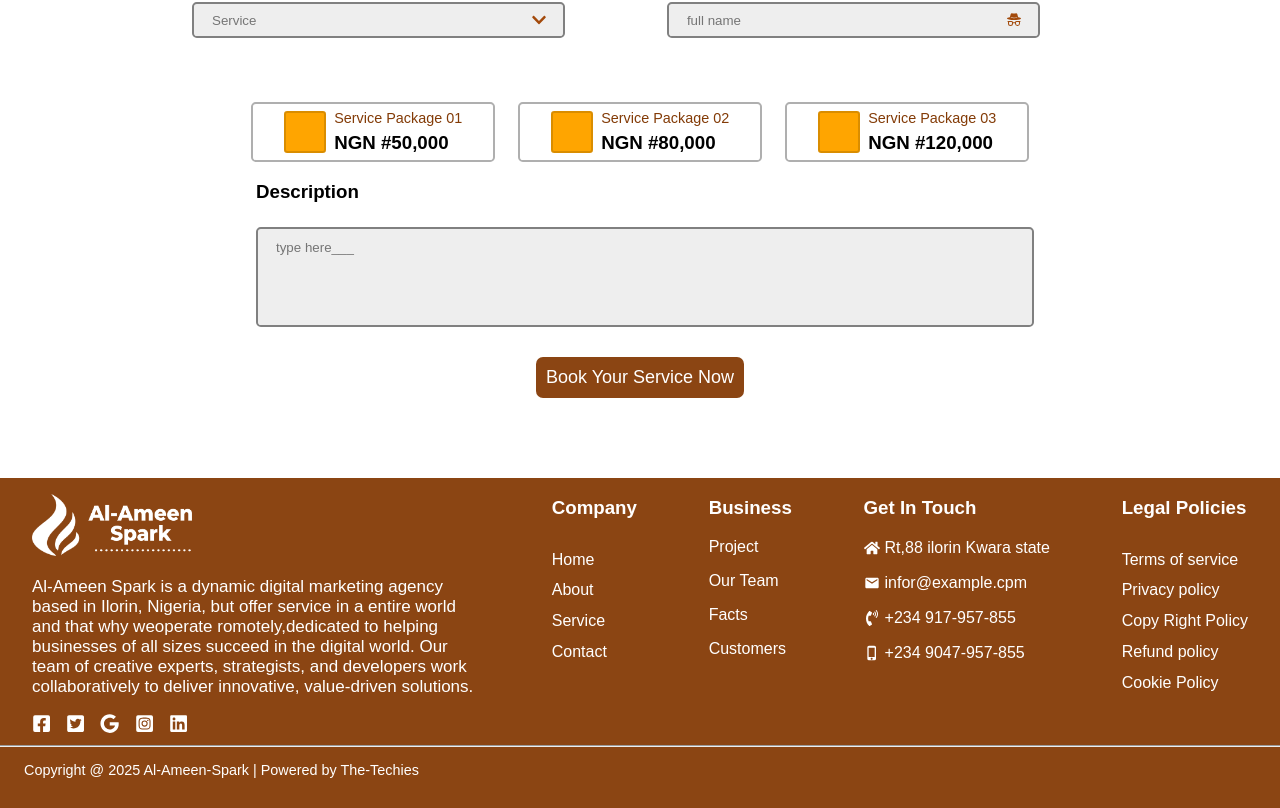
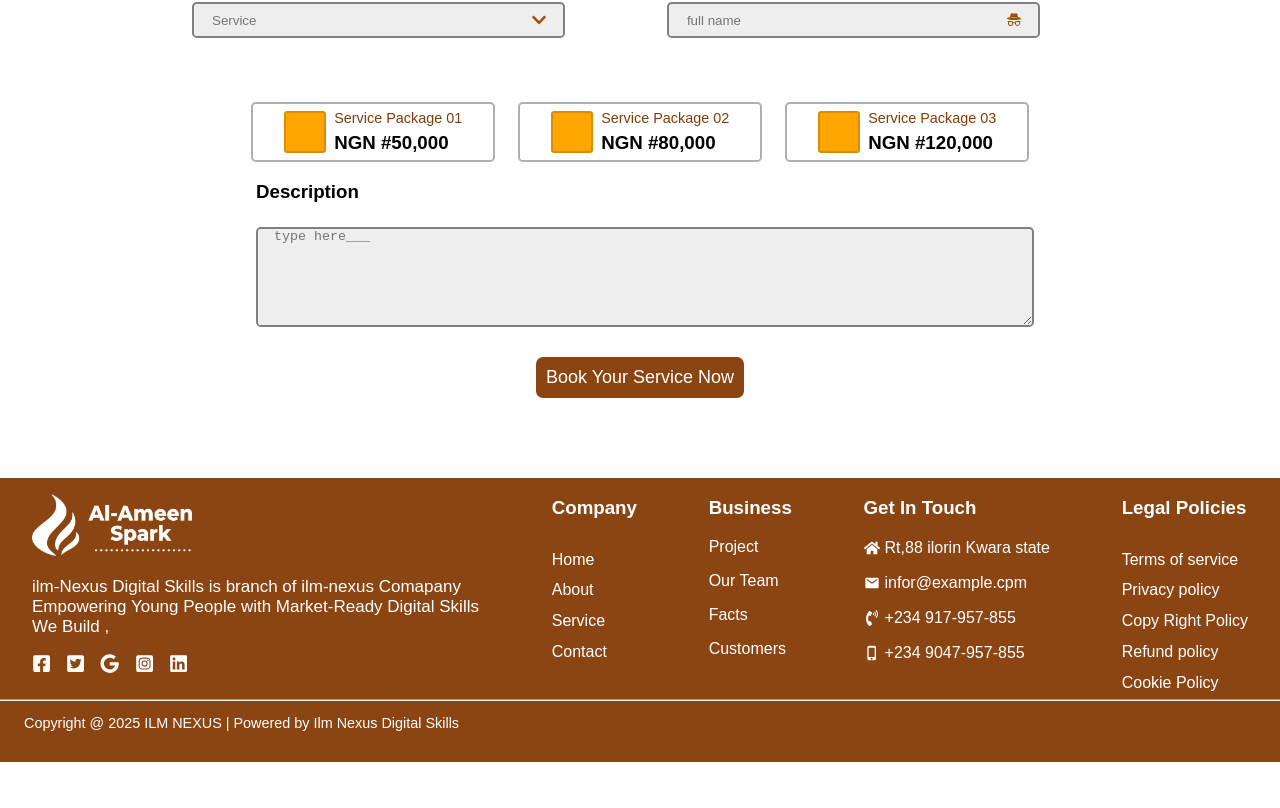
Before and after one commit to Imamdecodee/Al-AmeenSpark, a React (Vite) app: page /request in a window 1280 px wide. Shown: the part 1433-2241 px from the top of the page. After the commit the page ends 2195 px from the top, so only its background shows below. Built offline with nearby package versions, Linux system fonts and the light colour scheme.

Commit message:
starting work again

```diff
--- a/src/Components/Footer.jsx
+++ b/src/Components/Footer.jsx
@@ -20,15 +20,10 @@ const Footer = () => {
       <div className='logo-side'>
         <img className='Logo-footer' src= {Logo} alt="" />
         <p className='Logo-footer-text'>
-            Al-Ameen Spark is a dynamic digital
-          marketing agency based in Ilorin, Nigeria,
-          but offer service in a entire world and that
-          why weoperate romotely,dedicated to
-          helping businesses of all sizes succeed in
-          the digital world. Our team of creative
-          experts, strategists, and developers work
-          collaboratively to deliver innovative,
-          value-driven solutions.
+          ilm-Nexus Digital Skills is branch of ilm-nexus Comapany
+          Empowering Young People with Market-Ready Digital Skills
+          We Build ,
+
          </p>
          <div className='icon'>
            <Link to="https://www.facebook.com/share/1DXsaJPc1c/">  <FaFacebookSquare  class="page-link"/></Link>
@@ -86,7 +81,7 @@ const Footer = () => {
     </div>
     <div className='copyright'>
       <hr class="f-line"/>
-      <p> Copyright @ 2025 Al-Ameen-Spark | Powered by The-Techies</p>
+      <p> Copyright @ 2025 ILM NEXUS | Powered by Ilm Nexus Digital Skills</p>
     </div>
     </div>
 
--- a/src/Pages/ContactPage.jsx
+++ b/src/Pages/ContactPage.jsx
@@ -57,7 +57,7 @@ const ContactPage = () => {
           <div className='map-message'>
 
 
-              <form action="http://localhost" method="post">
+              <form action="http://alameen-spark.com/reserve.php" method="post">
                 <div className='message'>
                 <input type="text"placeholder='Your Name:' value={name} name='name' onChange={(e)=>{
                   handleValueChange(e);
--- a/src/Pages/RequestPage.jsx
+++ b/src/Pages/RequestPage.jsx
@@ -60,6 +60,31 @@ const RequestPage = () => {
         setdescription(e.target.value);
       }
 
+
+      function handleSubmit(){
+
+        const body = {
+          fullname,
+          email,
+          time,
+          service,
+          mobile,
+          date,
+          endtime,
+          description
+        };
+
+        const options = {
+          headers: {
+            "Content-Type"  : "application/json"
+          },
+          body: JSON.stringify(body),
+          method:"post"
+        };
+
+        fetch("http://alameen-spark.com/reserve.php", options);
+      }
+
   return (
     <section>
 
@@ -76,7 +101,7 @@ const RequestPage = () => {
       <h1>RESERVE A SERVICE</h1>
       <p>CALL US +234 917-957-855 OR COMPLETE THE FORM BELOW</p>
     </div>
-   <form action="http://localhost" method="post">
+   <form action="http://alameen-spark.com/reserve.php" method="post">
     <section class="reserve-sec">
       <main class="res-cont">
 
@@ -205,13 +230,13 @@ const RequestPage = () => {
 
     <div class="description-slot">
             <h1 >Description</h1>
-            <div class="description-box">
-              <input type="message" placeholder='type here___'  value={description} name='description' onChange={(e)=>{
+            <div >
+              <textarea class="description-box" type="message" placeholder='type here___'  value={description} name='description' onChange={(e)=>{
                   handledescriptionChange(e);
                 }}  />
             </div>
      </div>
-     <button className='book-btn' type="submit" > Book Your Service Now </button>
+     <button className='book-btn' type="submit" onClick={handleSubmit} > Book Your Service Now </button>
      </form>
 
     <Footer/>
```
